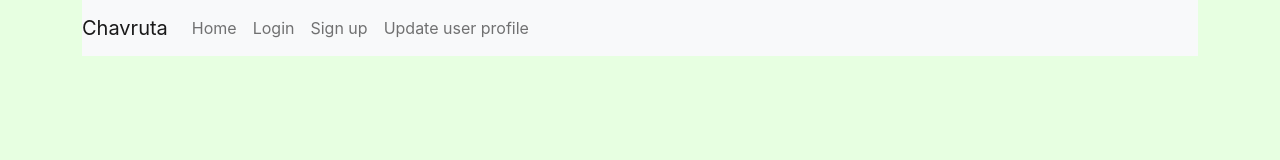
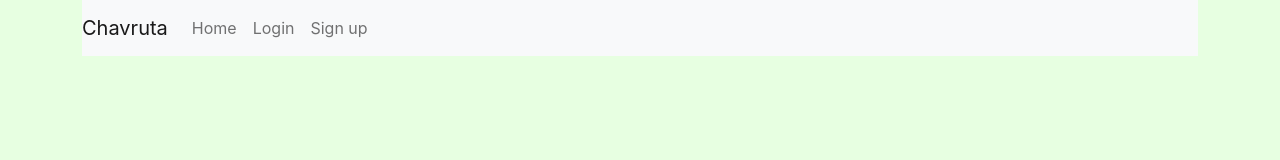
Before and after one commit to RivkyShachar/react-chavruta, a React (Create React App) app: page /admin in a window 1280 px wide. Shown: the top 160 px of the page. Built offline with nearby package versions, Linux system fonts and the light colour scheme.

Commit message:
edit profile

```diff
--- a/src/components/header/home.js
+++ b/src/components/header/home.js
@@ -46,11 +46,7 @@ const Home = () => {
                 Sign up
               </Link>
             </li>
-            <li className="nav-item">
-              <Link className="nav-link" to="/user/editUser">
-                Update user profile
-              </Link>
-            </li>
+
 
           </ul>
           {localStorage.getItem(TOKEN_NAME) && (
--- a/src/components/user/userProfileBar.js
+++ b/src/components/user/userProfileBar.js
@@ -1,8 +1,15 @@
 import React from 'react';
 import { useSelector } from 'react-redux';
+import { useNavigate, Link } from 'react-router-dom';
 
 const UserProfileBar = () => {
+    const nav = useNavigate();
+
     const user = useSelector((myStore) => myStore.userSlice.user);
+
+    const handleEditProfileClick = () => {
+        nav('/user/editProfile');
+    }
 
     return (
         <div className='container bg-secondary py-3 mb-3' >
@@ -52,6 +59,9 @@ const UserProfileBar = () => {
                                 alt="Your Alt Text"
                                 className="mx-auto d-block"
                             />
+                            <button className='btn btn-warning' onClick={handleEditProfileClick}>Edit profile</button>
+
+
                         </div>
                     </div>
                 </div>
```
